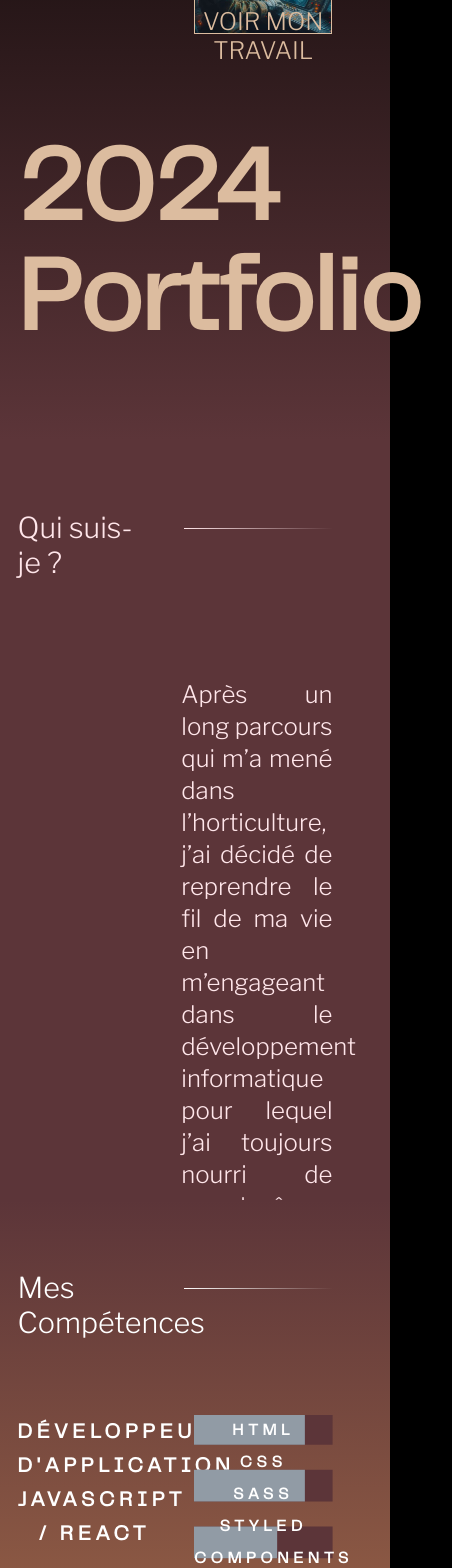
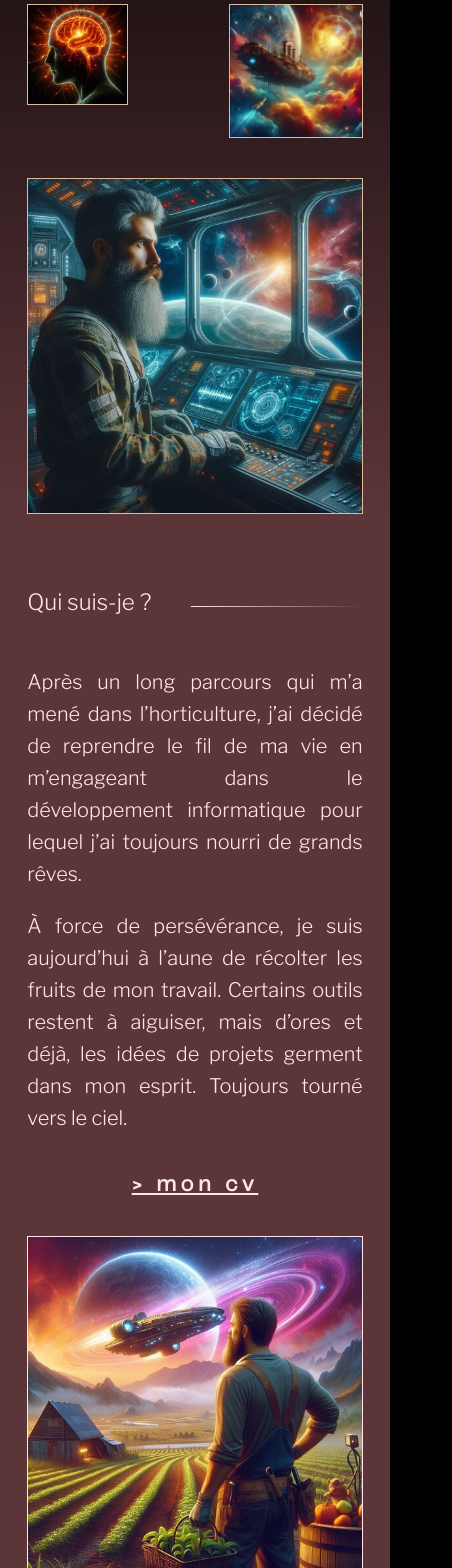
Before and after one commit to NC81/portfolio, a React (Create React App) app: page / in a window 390 px wide. Shown: the part 320-1888 px from the top of the page, 452 px wide, since content can reach past the window. Built offline with nearby package versions, Linux system fonts and the light colour scheme.

Commit message:
Ajout du responsive

```diff
--- a/src/composants/lien/_lien.scss
+++ b/src/composants/lien/_lien.scss
@@ -3,4 +3,7 @@
   font: bold 1.5rem "Telegraph";
   text-align: center;
   letter-spacing: $letter-spacing-title;
+  @include tablette {
+    font-size: 1.35rem;
+  }
 }
--- a/src/composants/mobile/_mobile.scss
+++ b/src/composants/mobile/_mobile.scss
@@ -1,22 +1,31 @@
 .mobile-conteneur {
   position: absolute;
-  width: 200px;
+  width: 34%;
   &--gauche {
-    top: 35px;
-    left: -160px;
+    top: 10%;
+    left: -27%;
+    @include laptop {
+      top: -12%;
+      left: initial;
+      right: -6%;
+    }
   }
   &--droite {
-    top: 0px;
-    right: -180px;
+    top: 5%;
+    right: -30%;
+    @include laptop {
+      top: -16%;
+      right: -9%;
+    }
   }
   .mobile-android {
     width: 100%;
     &__ecran {
       position: absolute;
-      width: 157px;
-      height: 280px;
-      top: 47px;
-      left: 21px;
+      width: 78.5%;
+      height: 72%;
+      top: 12%;
+      left: 10%;
       overflow: hidden;
     }
     &__video {
--- a/src/pages/competences/_competences.scss
+++ b/src/pages/competences/_competences.scss
@@ -8,15 +8,27 @@
     display: flex;
     justify-content: space-between;
     gap: 4%;
+    @include laptop {
+      display: block;
+    }
   }
   &__metier {
     width: 49%;
     text-align: justify;
+    @include laptop {
+      width: 100%;
+    }
     ul {
       margin-top: 70px;
+      @include laptop {
+        margin-top: $margin-responsive;
+      }
     }
     li {
       margin-bottom: 25px;
+      @include tablette {
+        font-size: 1.25rem;
+      }
     }
   }
   &__graphique {
@@ -37,7 +49,17 @@
       letter-spacing: $letter-spacing-title;
       text-align: center;
       li {
+        padding-left: 6px;
         line-height: 32px;
+        overflow: hidden;
+        white-space: nowrap;
+        text-overflow: ellipsis;
+        @include tablette {
+          font-size: 0.9rem;
+        }
+        @include mobile {
+          font-size: 0.8rem;
+        }
       }
     }
   }
--- a/src/pages/contact/_contact.scss
+++ b/src/pages/contact/_contact.scss
@@ -1,10 +1,21 @@
 .page-contact {
   background-color: #243435;
+  padding-bottom: 55px;
   &__titre {
     max-width: 100%;
     font-family: "Telegraph Ultra";
     font-size: 4.8rem;
-    margin-bottom: 55px;
+    margin: 0 0 55px;
+    @include laptop {
+      font-size: 3.8rem;
+    }
+    @include tablette {
+      margin: 0 0 40px;
+      font-size: 2.7rem;
+    }
+    @include mobile {
+      font-size: 2rem;
+    }
   }
   &__corps {
     display: flex;
@@ -18,19 +29,35 @@
   img {
     width: 23%;
     border: 1px solid white;
+    @include laptop {
+      width: 30%;
+    }
+    @include mobile {
+      width: 40%;
+    }
   }
 }
 
 footer {
   display: flex;
   margin-top: 90px;
-  flex-wrap: wrap;
-
+  font-size: 1.35rem;
+  gap: 12%;
+  @include laptop {
+    justify-content: space-between;
+  }
+  @include tablette {
+    flex-wrap: wrap;
+    margin-top: 60px;
+    font-size: 1.2rem;
+  }
+  @include mobile {
+    font-size: 1.1rem;
+    margin-top: $margin-responsive;
+  }
   div {
-    width: 260px;
     p:first-child {
       font-family: "Telegraph";
-      font-size: 1.3rem;
       font-weight: bold;
       letter-spacing: $letter-spacing-title;
     }
--- a/src/pages/intro/Intro.jsx
+++ b/src/pages/intro/Intro.jsx
@@ -6,7 +6,10 @@ export default function Intro() {
   return (
     <div className="page-conteneur page-intro">
       <div className="page-contenu">
-        <h1>2024 Portfolio</h1>
+        <h1>
+          2024
+          <br /> Portfolio
+        </h1>
         <div className="page-titre">
           <h2>Nom de page</h2>
         </div>
--- a/src/pages/intro/_intro.scss
+++ b/src/pages/intro/_intro.scss
@@ -9,15 +9,24 @@
 .page-intro-corps {
   display: flex;
   justify-content: space-between;
+  @include laptop {
+    flex-wrap: wrap;
+  }
   img {
     height: fit-content;
     border: 1px solid $color-pri;
   }
   &__img--petit {
     width: 15%;
+    @include laptop {
+      width: 30%;
+    }
   }
   &__img--moyen {
     width: 22%;
+    @include laptop {
+      width: 40%;
+    }
   }
   &__hero {
     position: relative;
@@ -31,6 +40,9 @@
       width: 100%;
       text-align: center;
       font-size: 1.5rem;
+      @include tablette {
+        font-size: 1.35rem;
+      }
     }
   }
 }
--- a/src/pages/presentation/_presentation.scss
+++ b/src/pages/presentation/_presentation.scss
@@ -3,9 +3,16 @@
     display: flex;
     justify-content: space-between;
     align-items: center;
+    @include laptop {
+      flex-wrap: wrap-reverse;
+    }
   }
   &__demo {
     width: 44%;
+    @include laptop {
+      width: 100%;
+      margin-top: $margin-responsive;
+    }
     img {
       width: 100%;
       margin-bottom: 30px;
@@ -15,6 +22,10 @@
     box-sizing: content-box;
     position: relative;
     width: 42%;
+    @include laptop {
+      width: 100%;
+      margin-top: $margin-responsive;
+    }
     &--mobile-gauche {
       padding-left: 8%;
     }
@@ -23,6 +34,9 @@
     }
     &--projet {
       width: 46%;
+      @include laptop {
+        width: 100%;
+      }
     }
   }
   &__image {
@@ -31,6 +45,9 @@
       width: 15%;
       height: 300px;
       object-fit: cover;
+      @include laptop {
+        width: 36%;
+      }
     }
   }
   &__liens {
@@ -41,21 +58,37 @@
     display: flex;
     flex-direction: column;
     width: 48%;
+    @include laptop {
+      width: 100%;
+    }
     &--mobile {
       width: 35%;
+      @include laptop {
+        width: 100%;
+      }
     }
     &--epique {
       width: 25%;
+      @include laptop {
+        width: 50%;
+      }
     }
   }
   &__texte {
     line-height: 32px;
     text-align: justify;
+    @include tablette {
+      margin-top: 0;
+      font-size: 1.25rem;
+    }
     &--projet {
       font-size: 1.35rem;
+      @include tablette {
+        font-size: 1.25rem;
+      }
     }
     &--grand-projet {
-      margin: 10px;
+      margin: 10px 0;
     }
   }
 }
--- a/src/styles/_base.scss
+++ b/src/styles/_base.scss
@@ -15,14 +15,12 @@
 
 body {
   margin: auto;
-  width: 100%;
   font-family: "Libre Franklin", "Segoe UI", "Roboto", "Oxygen", "Ubuntu",
     "Cantarell", "Fira Sans", "Droid Sans", "Helvetica Neue", sans-serif;
   -webkit-font-smoothing: antialiased;
   -moz-osx-font-smoothing: grayscale;
   background-color: black;
   color: white;
-  font-size: 1.5rem;
   font-weight: 300;
   user-select: none;
 }
@@ -34,9 +32,16 @@ body {
 h1 {
   position: absolute;
   bottom: 11%;
-  width: 425px;
+  width: max-content;
   margin: 0;
   font: bold 6.5rem "Telegraph";
+  @include laptop {
+    position: static;
+    margin-bottom: $margin-responsive;
+  }
+  @include mobile {
+    font-size: 4rem;
+  }
 }
 
 h2 {
@@ -44,6 +49,12 @@ h2 {
   margin: 0 40px 0 0;
   font-weight: 300;
   font-size: 1.8rem;
+  @include laptop {
+    max-width: 52%;
+  }
+  @include tablette {
+    font-size: 1.4rem;
+  }
 }
 
 h3 {
@@ -52,22 +63,40 @@ h3 {
   letter-spacing: $letter-spacing-title;
   line-height: 34px;
   text-align: center;
+  @include tablette {
+    font-size: 1.1rem;
+  }
 }
 
 .page-conteneur {
   position: relative;
   height: 760px;
   padding: 70px 40px 0 0;
+  @include laptop {
+    padding-right: 0;
+  }
+  @include laptop {
+    height: auto;
+  }
   .page-contenu {
     width: 90%;
     max-width: 1200px;
     margin: auto;
+    @include laptop {
+      width: 70%;
+    }
+    @include mobile {
+      width: 86%;
+    }
   }
 }
 
 .page-titre {
   display: flex;
   margin-bottom: 75px;
+  @include laptop {
+    margin-bottom: 50px;
+  }
   &__ligne {
     flex: 1;
     height: 1px;
@@ -77,4 +106,8 @@ h3 {
 
 .image {
   width: 44%;
+  @include laptop {
+    width: 100%;
+    margin-top: $margin-responsive;
+  }
 }
--- a/src/styles/utils/_mixins.scss
+++ b/src/styles/utils/_mixins.scss
@@ -1,6 +1,5 @@
 @mixin page-titre($color) {
   display: flex;
-  margin-bottom: $margin-bottom-title;
   &:after {
     content: "";
     flex: 1;
@@ -9,3 +8,21 @@
     background: linear-gradient(90deg, $color, transparent);
   }
 }
+
+@mixin mobile {
+  @media screen and (max-width: map-get($breakpoint, mobile)) {
+    @content;
+  }
+}
+
+@mixin tablette {
+  @media screen and (max-width: map-get($breakpoint, tablette)) {
+    @content;
+  }
+}
+
+@mixin laptop {
+  @media screen and (max-width: map-get($breakpoint, laptop)) {
+    @content;
+  }
+}
--- a/src/styles/utils/_variables.scss
+++ b/src/styles/utils/_variables.scss
@@ -3,6 +3,11 @@ $color-sec: #5c3539;
 $color-ter: #ffe6ea;
 $color-fin: #243435;
 
-$margin-bottom-title: 75px;
+$breakpoint: (
+  mobile: 480px,
+  tablette: 767px,
+  laptop: 1040px,
+);
 
+$margin-responsive: 40px;
 $letter-spacing-title: 0.3rem;
```
